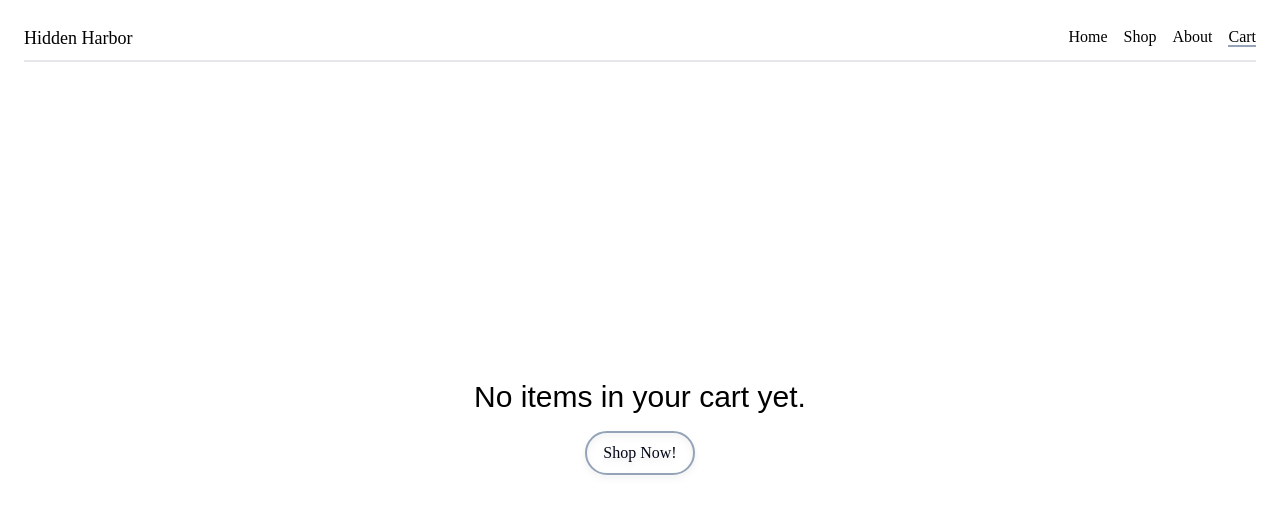
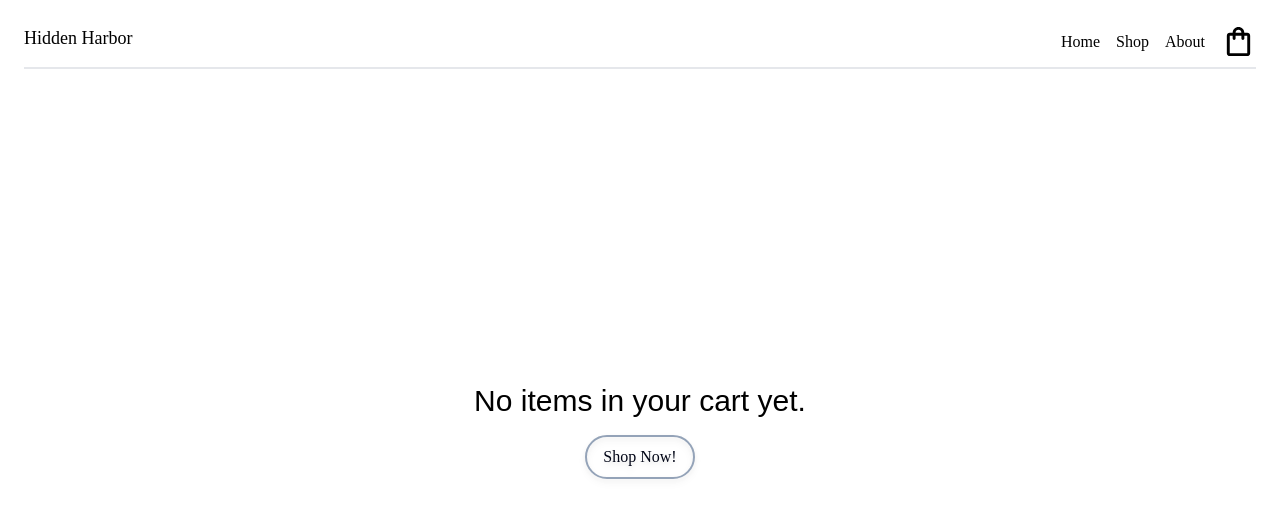
Before and after one commit to ethanwhall389/hidden-harbor-ecommerce, a React (Vite) app: page /cart in a window 1280 px wide. Shown: the top 518 px of the page. Built offline with nearby package versions, Linux system fonts and the light colour scheme; a web font is replaced by a local one.

Commit message:
Add cart icon and indicator

```diff
--- a/package.json
+++ b/package.json
@@ -13,6 +13,7 @@
   "dependencies": {
     "@emotion/react": "^11.11.4",
     "@emotion/styled": "^11.11.0",
+    "@mui/icons-material": "^5.15.13",
     "@mui/material": "^5.15.12",
     "postcss-cli": "^11.0.0",
     "prop-types": "^15.8.1",
--- a/src/components/elements/AddToCartBttn.jsx
+++ b/src/components/elements/AddToCartBttn.jsx
@@ -14,7 +14,9 @@ export default function AddToCartBttn({
       quantity: 1,
       id: data.id,
     };
-    setCart((prevCart) => [...prevCart, newEntry]);
+    setCart((prevCart) =>
+      prevCart === null ? [newEntry] : [...prevCart, newEntry]
+    );
   }
 
   return (
--- a/src/components/elements/NavBar.jsx
+++ b/src/components/elements/NavBar.jsx
@@ -1,7 +1,8 @@
 import PropTypes from 'prop-types';
 import NavigationLink from './NavigationLink';
+import { NavLink } from 'react-router-dom';
 import { Link } from 'react-router-dom';
-
+import { ShoppingBagOutlined } from '@mui/icons-material';
 export default function NavBar({ cart }) {
   return (
     <div className="flex justify-between mb-4 border-b-2 pb-2">
@@ -11,7 +12,7 @@ export default function NavBar({ cart }) {
         </Link>
       </div>
       <nav>
-        <ul className="flex gap-4">
+        <ul className="flex gap-4 items-center">
           <li className="">
             <NavigationLink text={'Home'} link={'/'} />
           </li>
@@ -21,9 +22,13 @@ export default function NavBar({ cart }) {
           <li>
             <NavigationLink text={'About'} link={'about'} />
           </li>
-          <li>
-            <NavigationLink text={'Cart'} link={'cart'} />
-            {cart && <p>{cart.length} items</p>}
+          <li className="relative">
+            {cart && (
+              <div className="bg-blue-400 w-3 h-3 rounded-full absolute top-1"></div>
+            )}
+            <NavLink to={'cart'}>
+              <ShoppingBagOutlined fontSize="large"></ShoppingBagOutlined>
+            </NavLink>
           </li>
         </ul>
       </nav>
```
Also changed, not shown: 1 other file (tests, documents, lock files or other folders).
